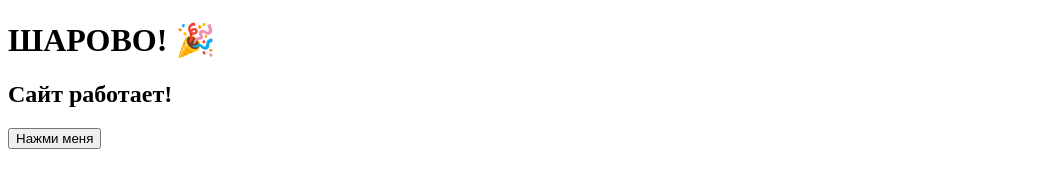
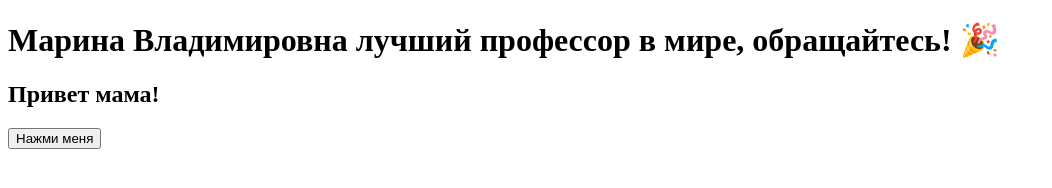
Before and after one commit to matveysliskov-dot/murakot, a plain HTML site: page index.html in a window 1280 px wide. Shown: the whole page, without its empty margins (0-1052 px from the left). Drawn offline with Linux system fonts and the light colour scheme.

Commit message:
Add files via upload

```diff
--- a/index.html
+++ b/index.html
@@ -2,11 +2,11 @@
 <html>
 <head>
     <meta charset="UTF-8">
-    <title>Проверка</title>
+    <title>Мама</title>
 </head>
 <body>
-    <h1>ШАРОВО! 🎉</h1>
-    <h2>Сайт работает!</h2>
+    <h1>Марина Владимировна лучший профессор в мире, обращайтесь! 🎉</h1>
+    <h2>Привет мама!</h2>
     <button onclick="alert('Привет!')">Нажми меня</button>
 </body>
 </html>
```
